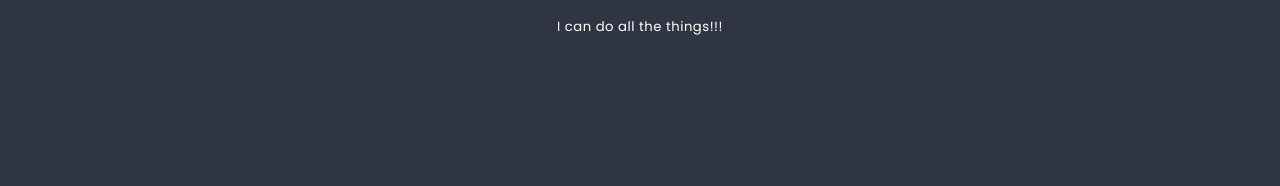
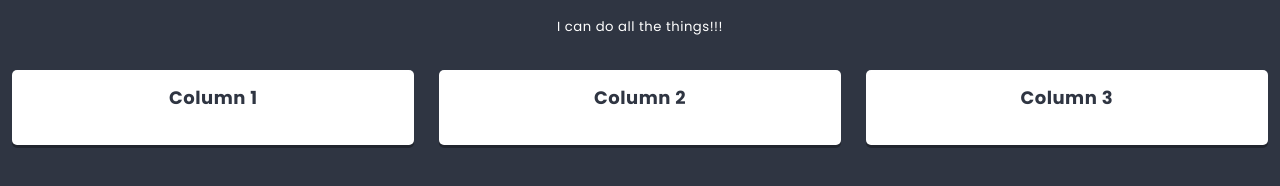
Before and after one commit to ankow8/react-school, a React app: page / in a window 1280 px wide. Shown: the part 362-548 px from the top of the page. Built offline with nearby package versions, Linux system fonts and the light colour scheme.

Commit message:
Add Column

```diff
--- /dev/null
+++ b/src/components/Column/Column.js
@@ -0,0 +1,19 @@
+import React from 'react';
+import styles from './Column.scss';
+import PropTypes from 'prop-types';
+
+class Column extends React.Component {
+  render() {
+    return (
+      <section className={styles.component}>
+        <h3 className={styles.title}>{this.props.columnDescription}</h3>
+      </section>
+    )
+  }
+}
+
+Column.propTypes = {
+  columnDescription: PropTypes.node,
+}
+
+export default Column;
--- a/src/components/Hero/Hero.js
+++ b/src/components/Hero/Hero.js
@@ -11,7 +11,7 @@ const Hero = props => (
 
 Hero.propTypes = {
   titleText: PropTypes.node.isRequired,
-  headerImage: PropTypes.node.isRequired,
+  headerImage: PropTypes.string,
 };
 
 export default Hero;
--- a/src/components/List/List.js
+++ b/src/components/List/List.js
@@ -1,12 +1,15 @@
 import React from 'react';
 import styles from './List.scss';
 import Hero from '../Hero/Hero.js';
+import Column from '../Column/Column.js';
 import PropTypes from 'prop-types';
 
 class List extends React.Component {
   static propTypes = {
     title: PropTypes.node.isRequired,
     children: PropTypes.node,
+    headerImage: PropTypes.string,
+    columnDescription: PropTypes.node,
   }
   static defaultProps = {
     children: <p>I can do all the things!!!</p>,
@@ -18,6 +21,11 @@ class List extends React.Component {
         <div className={styles.description}>
           {this.props.children}
         </div>
+        <div className={styles.columns}>
+          <Column columnDescription={'Column 1'}></Column>
+          <Column columnDescription={'Column 2'}></Column>
+          <Column columnDescription={'Column 3'}></Column>
+        </div>
       </section>
     )
   }
```
